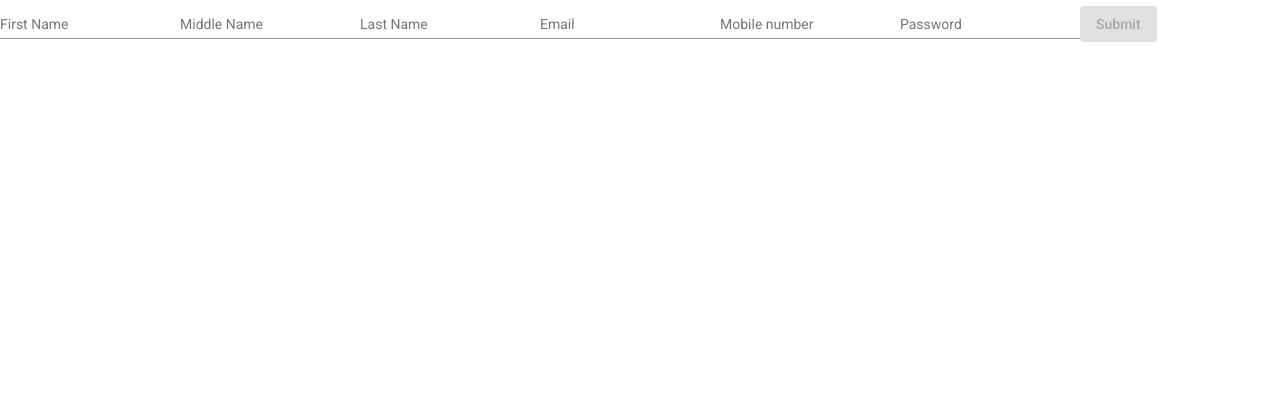
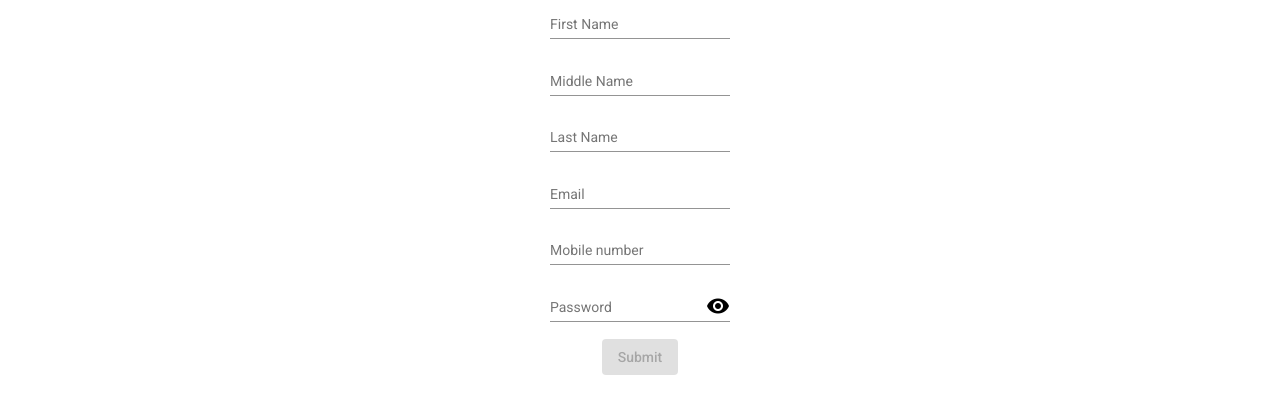
Before and after one commit to kseniya-maslak/dynamic-registration, an Angular app: page /registration in a window 1280 px wide. Shown: the top 414 px of the page. Built offline with nearby package versions, Linux system fonts and the light colour scheme.

Commit message:
Create Password field hide/show toggle.

```diff
--- a/src/app/registration/registration-form/registration-form.component.html
+++ b/src/app/registration/registration-form/registration-form.component.html
@@ -1,4 +1,4 @@
-<form [formGroup]="form" (ngSubmit)="onSubmitForm()">
+<form [formGroup]="form" (ngSubmit)="onSubmitForm()" class="registration-form">
   <ng-container *ngFor="let field of registrationFields">
     <mat-form-field>
       <mat-label>{{ field.label }}</mat-label>
@@ -6,6 +6,7 @@
         [type]="field.type"
         [formControlName]="field.name"
         matInput
+        [appPasswordToggle]="field.type === 'password'"
         [id]="field.name + '-field'" />
       <mat-error *ngIf="form.controls[field.name].invalid">{{
         getErrorMessage(form.controls[field.name])
--- a/src/app/registration/registration-form/registration-form.component.less
+++ b/src/app/registration/registration-form/registration-form.component.less
@@ -0,0 +1,6 @@
+.registration-form {
+  display: flex;
+  justify-content: center;
+  align-items: center;
+  flex-direction: column;
+}
--- a/src/app/registration/registration/registration.component.html
+++ b/src/app/registration/registration/registration.component.html
@@ -1,6 +1,5 @@
-<mat-spinner *ngIf="loading$ | async; else loaded"></mat-spinner>
-<ng-template #loaded>
-  <app-registration-form
-    (submitForm)="onSubmitForm($event)"
-    [registrationFields]="registrationFields"></app-registration-form>
-</ng-template>
+<mat-spinner *ngIf="loading$ | async"></mat-spinner>
+<app-registration-form
+  [hidden]="loading$ | async"
+  (submitForm)="onSubmitForm($event)"
+  [registrationFields]="registrationFields"></app-registration-form>
--- a/src/app/registration/registration/registration.component.ts
+++ b/src/app/registration/registration/registration.component.ts
@@ -31,6 +31,7 @@ export class RegistrationComponent implements OnInit {
   }
 
   onSubmitForm(registrationRequest: RegistrationRequest) {
+    this.loading$.next(true);
     this.registrationService.submitRegistration(registrationRequest).subscribe({
       next: () => {
         this.router.navigate(['../welcome']).then();
--- /dev/null
+++ b/src/app/registration/shared/password-toggle.directive.ts
@@ -0,0 +1,51 @@
+import {
+  Directive,
+  ElementRef,
+  Input,
+  OnInit,
+  ViewContainerRef,
+} from '@angular/core';
+import { MatIcon } from '@angular/material/icon';
+
+@Directive({
+  selector: 'input[appPasswordToggle]',
+})
+export class PasswordToggleDirective implements OnInit {
+  private hidden = true;
+  @Input('appPasswordToggle') apply = true;
+
+  constructor(
+    public viewContainerRef: ViewContainerRef,
+    public el: ElementRef
+  ) {}
+
+  ngOnInit() {
+    if (this.apply) {
+      const icon = this.viewContainerRef.createComponent(MatIcon);
+      this.hide(icon.instance);
+      icon.instance._elementRef.nativeElement.classList.add('icon-visibility');
+      icon.instance._elementRef.nativeElement.addEventListener('click', () =>
+        this.toggle(icon.instance)
+      );
+    }
+  }
+
+  private toggle(icon: MatIcon) {
+    this.hidden = !this.hidden;
+    if (this.hidden) {
+      this.hide(icon);
+    } else {
+      this.show(icon);
+    }
+  }
+
+  private hide(icon: MatIcon) {
+    this.el.nativeElement.setAttribute('type', 'password');
+    icon._elementRef.nativeElement.innerHTML = 'visibility';
+  }
+
+  private show(icon: MatIcon) {
+    this.el.nativeElement.setAttribute('type', 'text');
+    icon._elementRef.nativeElement.innerHTML = 'visibility_off';
+  }
+}
--- a/src/styles.less
+++ b/src/styles.less
@@ -2,3 +2,9 @@
 
 html, body { height: 100%; }
 body { margin: 0; font-family: Roboto, "Helvetica Neue", sans-serif; }
+
+mat-icon.icon-visibility {
+  position: absolute;
+  right: 0;
+  top: 0;
+}
```
Also changed, not shown: src/app/registration/registration.module.ts (+6 -1 lines), 1 other file (tests, documents, lock files or other folders).
